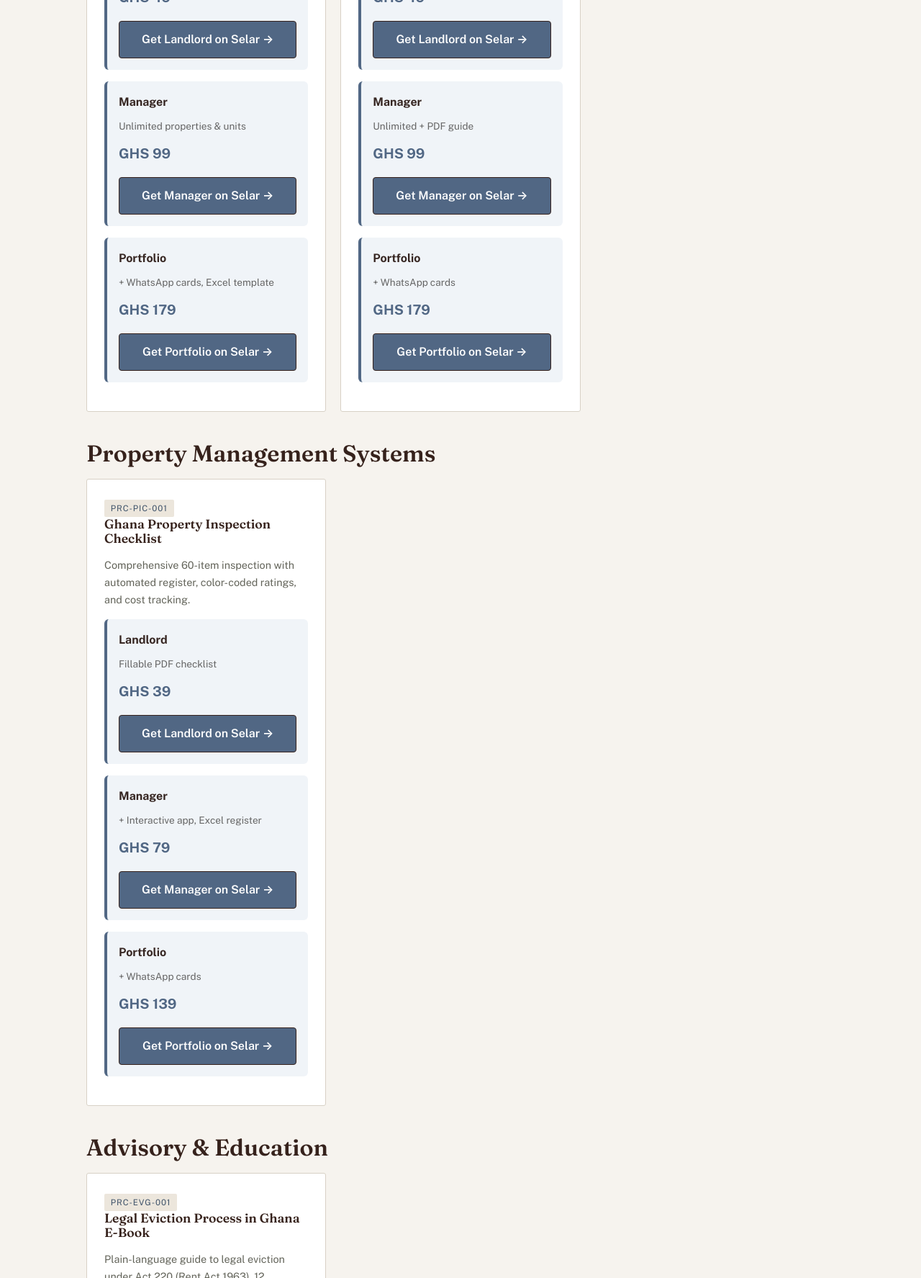
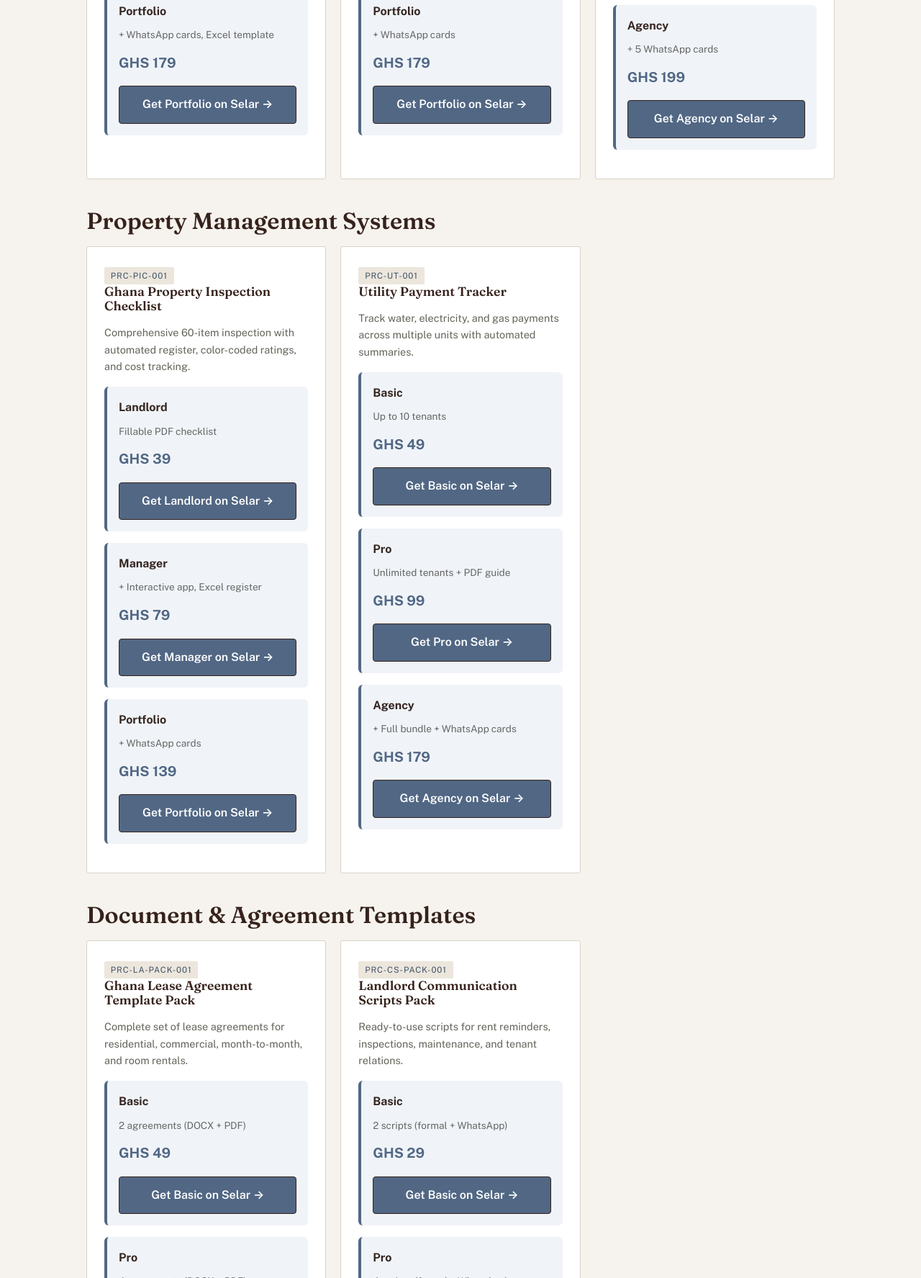
Before and after one commit to zawira23/prc-website, an Astro site in the folder prc-website/prc-website/: page /products in a window 1280 px wide. Shown: the part 1025-2800 px from the top of the page at 72% size. Built offline with nearby package versions, Linux system fonts and the light colour scheme; Astro itself is replaced by a stand-in of ours.

Commit message:
Add all 22 Selar products to website - complete 8-product suite

```diff
--- a/prc-website/prc-website/src/pages/products/index.astro
+++ b/prc-website/prc-website/src/pages/products/index.astro
@@ -2,11 +2,6 @@
 import Base from '../../layouts/Base.astro';
 // TODO: extend with the full 17-product catalogue across all categories; each product gets its own landing page.
 const categories = [
-  { name: 'Document Templates', items: [
-    { code: 'PRC-TA-RES-01', name: 'Residential Tenancy Agreement', blurb: 'The clauses Act 220 expects, the protections most agreements miss.', href: '/products/residential-tenancy-agreement/', price: 'GHS [price]' },
-    { code: 'PRC-LA-COM-01', name: 'Commercial Lease Agreement', blurb: 'Built for shops, offices, and mixed-use premises in Ghana.', href: '#', price: 'GHS [price]' },
-    { code: 'PRC-OL-01', name: 'Tenancy Offer Letter', blurb: 'Set the terms in writing before the agreement is drawn.', href: '#', price: 'GHS [price]' },
-  ]},
   { name: 'Rent & Tenancy Tools', items: [
     {
       code: 'PRC-MLR-001',
@@ -27,6 +22,16 @@ const categories = [
         { tier: 'Manager', price: 'GHS 99', features: 'Unlimited + PDF guide', href: 'https://selar.com/g2x1377cmx' },
         { tier: 'Portfolio', price: 'GHS 179', features: '+ WhatsApp cards', href: 'https://selar.com/8873100u71' }
       ]
+    },
+    {
+      code: 'PRC-TSC-001',
+      name: 'Tenant Screening Checklist & Scorecard',
+      blurb: 'Comprehensive 25-point scorecard with risk categories, verification checklist, and decision page.',
+      tiers: [
+        { tier: 'Basic', price: 'GHS 49', features: 'Printable & Fillable PDF', href: 'https://selar.com/8q9f34t894' },
+        { tier: 'Pro', price: 'GHS 99', features: '+ Excel workbook, Word template', href: 'https://selar.com/7q48h4a47a' },
+        { tier: 'Agency', price: 'GHS 199', features: '+ 5 WhatsApp cards', href: 'https://selar.com/64464k1414' }
+      ]
     }
   ]},
   { name: 'Property Management Systems', items: [
@@ -38,6 +43,37 @@ const categories = [
         { tier: 'Landlord', price: 'GHS 39', features: 'Fillable PDF checklist', href: 'https://selar.com/0n237w0851' },
         { tier: 'Manager', price: 'GHS 79', features: '+ Interactive app, Excel register', href: 'https://selar.com/10e07c38m5' },
         { tier: 'Portfolio', price: 'GHS 139', features: '+ WhatsApp cards', href: 'https://selar.com/bb4331eeuz' }
+      ]
+    },
+    {
+      code: 'PRC-UT-001',
+      name: 'Utility Payment Tracker',
+      blurb: 'Track water, electricity, and gas payments across multiple units with automated summaries.',
+      tiers: [
+        { tier: 'Basic', price: 'GHS 49', features: 'Up to 10 tenants', href: 'https://selar.com/i143w9r719' },
+        { tier: 'Pro', price: 'GHS 99', features: 'Unlimited tenants + PDF guide', href: 'https://selar.com/oaj57wf56u' },
+        { tier: 'Agency', price: 'GHS 179', features: '+ Full bundle + WhatsApp cards', href: 'https://selar.com/8373w348v1' }
+      ]
+    }
+  ]},
+  { name: 'Document & Agreement Templates', items: [
+    {
+      code: 'PRC-LA-PACK-001',
+      name: 'Ghana Lease Agreement Template Pack',
+      blurb: 'Complete set of lease agreements for residential, commercial, month-to-month, and room rentals.',
+      tiers: [
+        { tier: 'Basic', price: 'GHS 49', features: '2 agreements (DOCX + PDF)', href: 'https://selar.com/68rdh61h87' },
+        { tier: 'Pro', price: 'GHS 99', features: '4 agreements (DOCX + PDF)', href: 'https://selar.com/13bi2h25kh' },
+        { tier: 'Agency', price: 'GHS 199', features: '5 agreements + Excel tracker + WhatsApp cards', href: 'https://selar.com/238385f830' }
+      ]
+    },
+    {
+      code: 'PRC-CS-PACK-001',
+      name: 'Landlord Communication Scripts Pack',
+      blurb: 'Ready-to-use scripts for rent reminders, inspections, maintenance, and tenant relations.',
+      tiers: [
+        { tier: 'Basic', price: 'GHS 29', features: '2 scripts (formal + WhatsApp)', href: 'https://selar.com/385q56339p' },
+        { tier: 'Pro', price: 'GHS 49', features: '4 scripts (formal + WhatsApp)', href: 'https://selar.com/215vd95328' }
       ]
     }
   ]},
```
